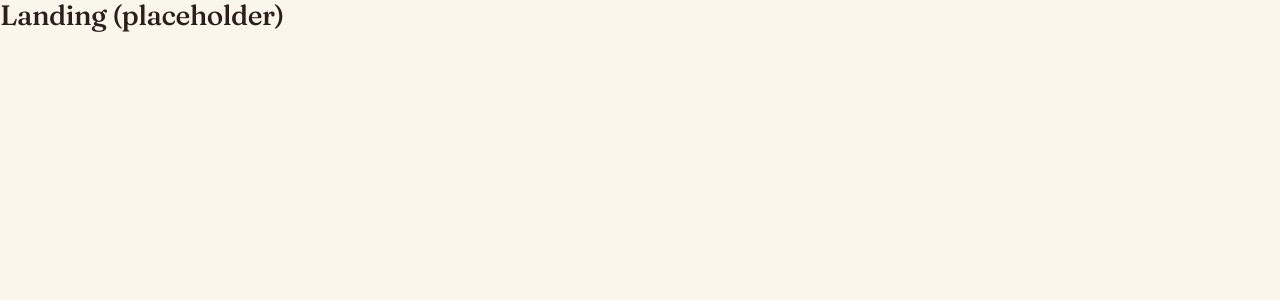
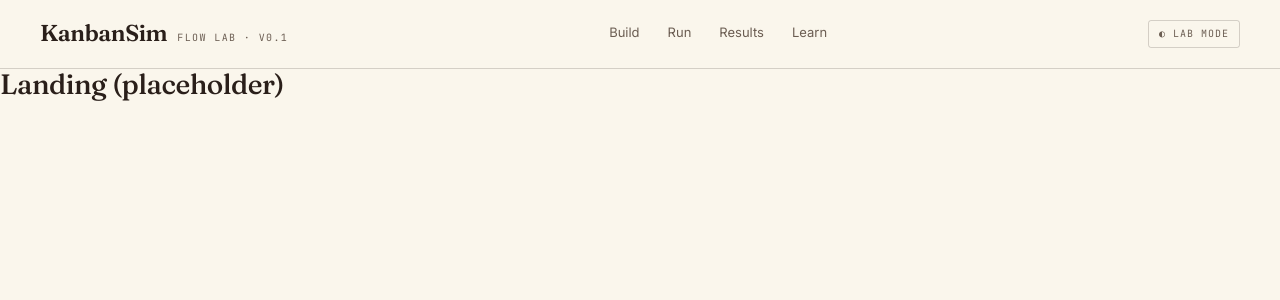
Before and after one commit to christulino/kanbansim, a React (Vite) app in the folder packages/web/: page / in a window 1280 px wide. Shown: the top 300 px of the page. Built offline with nearby package versions, Linux system fonts and the light colour scheme.

Commit message:
feat(web): persistent header with brand, nav, and theme toggle

```diff
--- a/packages/web/src/App.tsx
+++ b/packages/web/src/App.tsx
@@ -1,4 +1,5 @@
 import { HashRouter, Route, Routes } from "react-router-dom";
+import { Header } from "./components/Header.js";
 import { Landing } from "./pages/Landing.js";
 import { Build } from "./pages/Build.js";
 import { RunResults } from "./pages/RunResults.js";
@@ -7,6 +8,7 @@ import { Learn } from "./pages/Learn.js";
 export function App() {
   return (
     <HashRouter>
+      <Header />
       <Routes>
         <Route path="/" element={<Landing />} />
         <Route path="/build" element={<Build />} />
--- /dev/null
+++ b/packages/web/src/components/Header.tsx
@@ -0,0 +1,22 @@
+import { NavLink } from "react-router-dom";
+import { ThemeToggle } from "./ThemeToggle.js";
+
+export function Header() {
+  return (
+    <header className="topbar">
+      <div className="brand">
+        <NavLink to="/" className="brand-mark">KanbanSim</NavLink>
+        <span className="brand-tag">Flow Lab · v0.1</span>
+      </div>
+      <nav className="primary">
+        <NavLink to="/build" className={({ isActive }) => (isActive ? "active" : "")}>Build</NavLink>
+        <NavLink to="/run" className={({ isActive }) => (isActive ? "active" : "")}>Run</NavLink>
+        <NavLink to="/results" className={({ isActive }) => (isActive ? "active" : "")}>Results</NavLink>
+        <NavLink to="/learn" className={({ isActive }) => (isActive ? "active" : "")}>Learn</NavLink>
+      </nav>
+      <div className="header-right">
+        <ThemeToggle />
+      </div>
+    </header>
+  );
+}
--- /dev/null
+++ b/packages/web/src/components/ThemeToggle.tsx
@@ -0,0 +1,20 @@
+import { useEffect, useState } from "react";
+import { applyTheme, readTheme, writeTheme, type Theme } from "../theme/theme.js";
+
+export function ThemeToggle() {
+  const [theme, setTheme] = useState<Theme>(() => readTheme());
+
+  useEffect(() => {
+    applyTheme(theme);
+    writeTheme(theme);
+  }, [theme]);
+
+  const toggle = () => setTheme((t) => (t === "light" ? "dark" : "light"));
+  const label = theme === "light" ? "◐ Lab Mode" : "○ Day Mode";
+
+  return (
+    <button className="theme-toggle" onClick={toggle} aria-label="Toggle theme" type="button">
+      {label}
+    </button>
+  );
+}
--- a/packages/web/src/main.tsx
+++ b/packages/web/src/main.tsx
@@ -5,6 +5,7 @@ import "./styles/tokens.css";
 import "./styles/reset.css";
 import "./styles/global.css";
 import "./styles/grid-paper.css";
+import "./styles/header.css";
 
 const root = document.getElementById("root");
 if (!root) throw new Error("#root not found");
--- /dev/null
+++ b/packages/web/src/styles/header.css
@@ -0,0 +1,58 @@
+header.topbar {
+  display: flex;
+  align-items: center;
+  justify-content: space-between;
+  padding: 16px 40px;
+  border-bottom: 1px solid var(--rule);
+  background: var(--bg);
+  position: sticky;
+  top: 0;
+  z-index: 10;
+  flex-wrap: wrap;
+  gap: 12px;
+}
+.brand { display: flex; align-items: baseline; gap: 10px; flex-wrap: wrap; }
+.brand-mark {
+  font-family: var(--serif);
+  font-weight: 600;
+  font-size: 23px;
+  letter-spacing: -0.018em;
+  text-decoration: none;
+}
+.brand-tag {
+  font-family: var(--mono);
+  font-size: 10px;
+  color: var(--text-soft);
+  text-transform: uppercase;
+  letter-spacing: 0.14em;
+  padding-bottom: 3px;
+}
+nav.primary { display: flex; gap: 28px; font-size: 13px; flex-wrap: wrap; }
+nav.primary a {
+  color: var(--text-soft);
+  text-decoration: none;
+  padding-bottom: 3px;
+}
+nav.primary a.active {
+  color: var(--text);
+  font-weight: 500;
+  border-bottom: 1.5px solid var(--text);
+}
+.header-right { display: flex; align-items: center; gap: 14px; }
+.theme-toggle {
+  font-family: var(--mono);
+  font-size: 10px;
+  color: var(--text-soft);
+  background: transparent;
+  border: 1px solid var(--rule);
+  padding: 5px 10px;
+  border-radius: 3px;
+  text-transform: uppercase;
+  letter-spacing: 0.1em;
+}
+.theme-toggle:hover { background: var(--bg-paper); }
+@media (max-width: 760px) {
+  header.topbar { padding: 12px 18px; }
+  nav.primary { gap: 18px; font-size: 12.5px; order: 3; flex-basis: 100%; }
+  .brand-tag { display: none; }
+}
--- /dev/null
+++ b/packages/web/src/theme/theme.ts
@@ -0,0 +1,18 @@
+export type Theme = "light" | "dark";
+const STORAGE_KEY = "kanbansim:theme";
+
+export function readTheme(): Theme {
+  if (typeof localStorage === "undefined") return "light";
+  const v = localStorage.getItem(STORAGE_KEY);
+  return v === "dark" ? "dark" : "light";
+}
+
+export function writeTheme(theme: Theme): void {
+  if (typeof localStorage === "undefined") return;
+  localStorage.setItem(STORAGE_KEY, theme);
+}
+
+export function applyTheme(theme: Theme): void {
+  if (typeof document === "undefined") return;
+  document.documentElement.setAttribute("data-theme", theme);
+}
```
Also changed, not shown: 1 other file (tests, documents, lock files or other folders).
